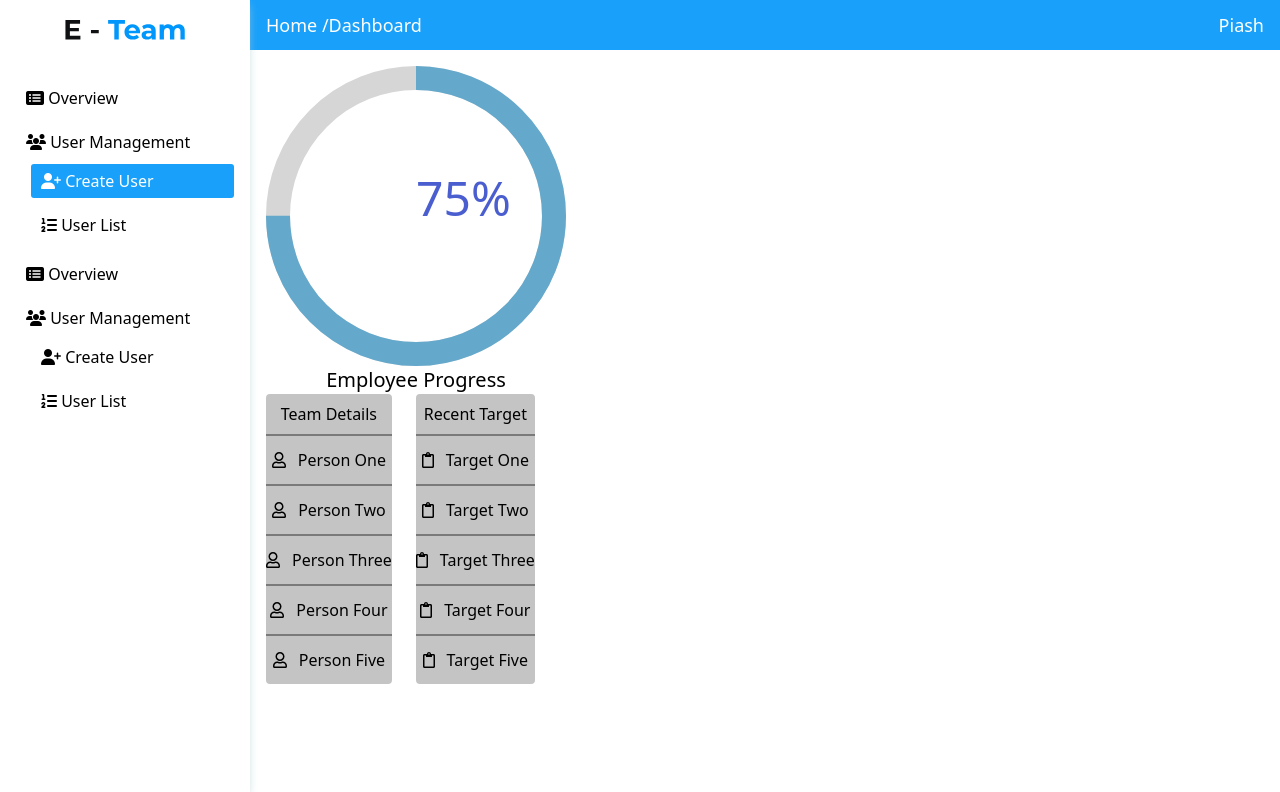
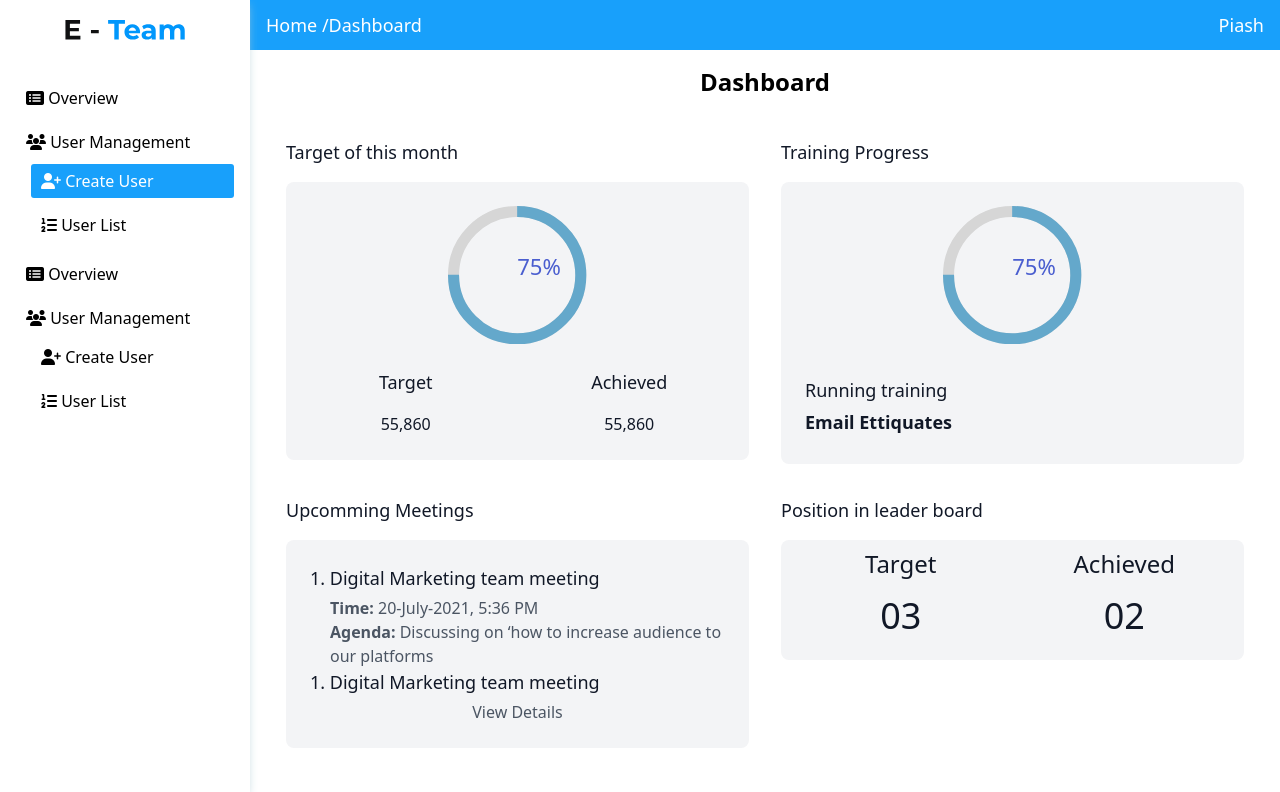
Before and after one commit to web-shoharab-pk/E-Team, a React (Create React App) app: page / in a window 1280 px wide. Shown: the top 792 px of the page. Built offline with nearby package versions, Linux system fonts and the light colour scheme.

Commit message:
added few page

```diff
--- a/src/App.tsx
+++ b/src/App.tsx
@@ -10,6 +10,7 @@ import QuizArea from "./components/QuizArea/QuizArea";
 import SetMeeting from "./components/SetMeeting/SetMeeting";
 import InputApplication from "./components/InputApplication/InputApplication";
 import CourseVideo from "./components/CourseVideo/CourseVideo";
+import CreateUser from "./components/CreateUser/CreateUser";
 
 const App = () => {
   return (
@@ -30,6 +31,11 @@ const App = () => {
         </Route>
         <Route path="/quiz">
           <QuizArea />
+        </Route>
+        <Route path="/create-user">
+          <Dashboard>
+            <CreateUser />
+          </Dashboard>
         </Route>
         <Route path="/dashboard">
           <Dashboard />
--- /dev/null
+++ b/src/components/CreateUser/CreateUser.jsx
@@ -0,0 +1,34 @@
+import React from 'react';
+
+const CreateUser = () => {
+    return (
+        <div className="flex mb-8 justify-center">
+            <div className="w-3/4">
+                <div className="p-4 rounded-md shadow-lg border">
+                    <h2 className="text-2xl font-bold text-center mb-6 mt-2">Create A New User</h2>
+                    <div className="flex items-center mx-3 border h-10 rounded-full bg-gray-200 mb-4">
+                        <i className="fas fa-user mx-3"></i>
+                        <input type="text" placeholder="Enter Name" className="w-full h-full rounded-r-full outline-none placeholder-gray-600 p-3" />
+                    </div>
+                    <div className="flex items-center mx-3 border h-10 rounded-full bg-gray-200 mb-4">
+                        <i className="fas fa-envelope mx-3"></i>
+                        <input type="text" placeholder="Enter Email Address" className="w-full h-full rounded-r-full outline-none placeholder-gray-600 p-3" />
+                    </div>
+                    <div className="flex items-center mx-3 border h-10 rounded-full bg-gray-200 mb-4">
+                        <i className="fas fa-phone-alt mx-3"></i>
+                        <input type="text" placeholder="Enter Your Phone Number" className="w-full h-full rounded-r-full outline-none placeholder-gray-600 p-3" />
+                    </div>
+                    <div className="flex items-center mx-3 border h-10 rounded-full bg-gray-200 mb-4">
+                        <i className="fas fa-lock mx-3"></i>
+                        <input type="password" placeholder="Enter Your Password" className="w-full h-full rounded-r-full outline-none placeholder-gray-600 p-3" />
+                    </div>
+                    <div className="text-center mb-5">
+                        <button className="py-2 px-10 rounded-full bg-blue-500 text-white font-medium text-lg hover:bg-blue-600">Create User</button>
+                    </div>
+                </div>
+            </div>
+        </div>
+    );
+};
+
+export default CreateUser;
--- a/src/components/Home/Home.tsx
+++ b/src/components/Home/Home.tsx
@@ -45,7 +45,17 @@ const recentTargets = [
 const Home = () => {
   return (
     <div className="homeArea">
-      <div className="text-center" style={{ width: "300px" }}>
+      <div className="text-center">
+        <h2 className="text-2xl font-bold">Dashboard</h2>
+      </div>
+      <div className="text-gray-600 body-font">
+        <div className="container px-5 py-10 mx-auto">
+          <div className="flex flex-wrap -m-4">
+
+            <div className="w-full md:w-1/2 p-4">
+              <h2 className="text-lg text-gray-900 font-medium title-font mb-4">Target of this month</h2>
+              <div className="bg-gray-100 p-6 rounded-lg">
+                <div className="w-1/3 mx-auto mb-10">
                   <CircularProgressbar
                     className="text-center inline-block m-auto"
                     value={percentage}
@@ -55,10 +65,10 @@ const Home = () => {
                       rotation: 1,
 
                       // Whether to use rounded or flat corners on the ends - can use 'butt' or 'round'
-            strokeLinecap: "butt",
+                      strokeLinecap: 'butt',
 
                       // Text size
-            textSize: "16px",
+                      textSize: '16px',
 
                       // How long animation takes to go from one percentage to another, in seconds
                       pathTransitionDuration: 0.5,
@@ -68,12 +78,101 @@ const Home = () => {
 
                       // Colors
                       pathColor: `rgba(62, 152, 199, ${percentage / 100})`,
-            textColor: "#4A5ECF",
-            trailColor: "#d6d6d6",
-            backgroundColor: "#4A5ECF",
+                      textColor: '#4A5ECF',
+                      trailColor: '#d6d6d6',
+                      backgroundColor: '#4A5ECF',
                     })}
                   />
+                </div>
+                <div className="flex flex-wrap -m-4">
+                  <div className="w-1/2 text-center">
+                    <h2 className="text-lg text-gray-900 font-medium title-font mb-4">Target</h2>
+                    <p className="text-md text-gray-900 font-medium title-font mb-4">55,860</p>
+                  </div>
+                  <div className="w-1/2 text-center">
+                    <h2 className="text-lg text-gray-900 font-medium title-font mb-4">Achieved </h2>
+                    <p className="text-md text-gray-900 font-medium title-font mb-4">55,860</p>
+                  </div>
+                </div>
+              </div>
+            </div>
 
+            <div className="w-full md:w-1/2 p-4">
+              <h2 className="text-lg text-gray-900 font-medium title-font mb-4">Training Progress</h2>
+              <div className="bg-gray-100 p-6 rounded-lg">
+                <div className="w-1/3 mx-auto mb-8">
+                  <CircularProgressbar
+                    className="text-center inline-block m-auto"
+                    value={percentage}
+                    text={`${percentage}%`}
+                    styles={buildStyles({
+                      // Rotation of path and trail, in number of turns (0-1)
+                      rotation: 1,
+
+                      // Whether to use rounded or flat corners on the ends - can use 'butt' or 'round'
+                      strokeLinecap: 'butt',
+
+                      // Text size
+                      textSize: '16px',
+
+                      // How long animation takes to go from one percentage to another, in seconds
+                      pathTransitionDuration: 0.5,
+
+                      // Can specify path transition in more detail, or remove it entirely
+                      // pathTransition: 'none',
+
+                      // Colors
+                      pathColor: `rgba(62, 152, 199, ${percentage / 100})`,
+                      textColor: '#4A5ECF',
+                      trailColor: '#d6d6d6',
+                      backgroundColor: '#4A5ECF',
+                    })}
+                  />
+                </div>
+                <div className="w-full">
+                  <h2 className="text-lg text-gray-900 font-medium title-font mb-1">Running training</h2>
+                  <h2 className="text-lg text-gray-900 font-bold title-font mb-1">Email Ettiquates</h2>
+                </div>
+              </div>
+            </div>
+
+            <div className="w-full md:w-1/2 p-4">
+              <h2 className="text-lg text-gray-900 font-medium title-font mb-4">Upcomming Meetings</h2>
+              <div className="bg-gray-100 p-6 rounded-lg">
+                <div className="w-full">
+                  <h2 className="text-lg text-gray-900 font-medium title-font mb-1">1. Digital Marketing team meeting</h2>
+                  <p className="ml-5"><b>Time:</b> 20-July-2021, 5:36 PM</p>
+                  <p className="ml-5"><b>Agenda:</b> Discussing on ‘how to increase audience to our platforms</p>
+                </div>
+                <div className="w-full">
+                  <h2 className="text-lg text-gray-900 font-medium title-font mb-1">1. Digital Marketing team meeting</h2>
+                  <div className="text-center">
+                    <a href="#" className="text-center">View Details</a>
+                  </div>
+                </div>
+              </div>
+            </div>
+
+            <div className="w-full md:w-1/2 p-4">
+              <h2 className="text-lg text-gray-900 font-medium title-font mb-4">Position in leader board</h2>
+              <div className="bg-gray-100 p-6 rounded-lg">
+                <div className="flex flex-wrap -m-4">
+                  <div className="w-1/2 text-center">
+                    <h2 className="text-2xl text-gray-900 font-medium title-font mb-4">Target</h2>
+                    <p className="text-4xl text-gray-900 font-medium title-font mb-4">03</p>
+                  </div>
+                  <div className="w-1/2 text-center">
+                    <h2 className="text-2xl text-gray-900 font-medium title-font mb-4">Achieved </h2>
+                    <p className="text-4xl text-gray-900 font-medium title-font mb-4">02</p>
+                  </div>
+                </div>
+              </div>
+            </div>
+          </div>
+        </div>
+      </div>
+
+      <div className="text-center" style={{ width: '300px' }}>
         <h2 className="text-xl capitalize text-center">Employee Progress</h2>
       </div>
 
@@ -83,14 +182,16 @@ const Home = () => {
             <h6 className="py-2 capitalize text-center">Team Details</h6>
           </div>
 
-          {teamDetails.map((team) => (
+          {
+            teamDetails.map(team =>
               <div className="singleMember">
                 <h6 className="capitalize py-3">
                   <FontAwesomeIcon icon={faUser} />
                   <span className="ml-3">{team.name}</span>
                 </h6>
               </div>
-          ))}
+            )
+          }
         </div>
 
         <div className="targetArea rounded">
@@ -98,16 +199,19 @@ const Home = () => {
             <h6 className="py-2 capitalize text-center">Recent Target</h6>
           </div>
 
-          {recentTargets.map((target) => (
+          {
+            recentTargets.map(target =>
               <div className="singleTarget">
                 <h6 className="capitalize py-3">
                   <FontAwesomeIcon icon={faClipboard} />
                   <span className="ml-3">{target.name}</span>
                 </h6>
               </div>
-          ))}
+            )
+          }
         </div>
       </div>
+
     </div>
   );
 };
```
Lines whose indentation alone changed are shown as unchanged.
